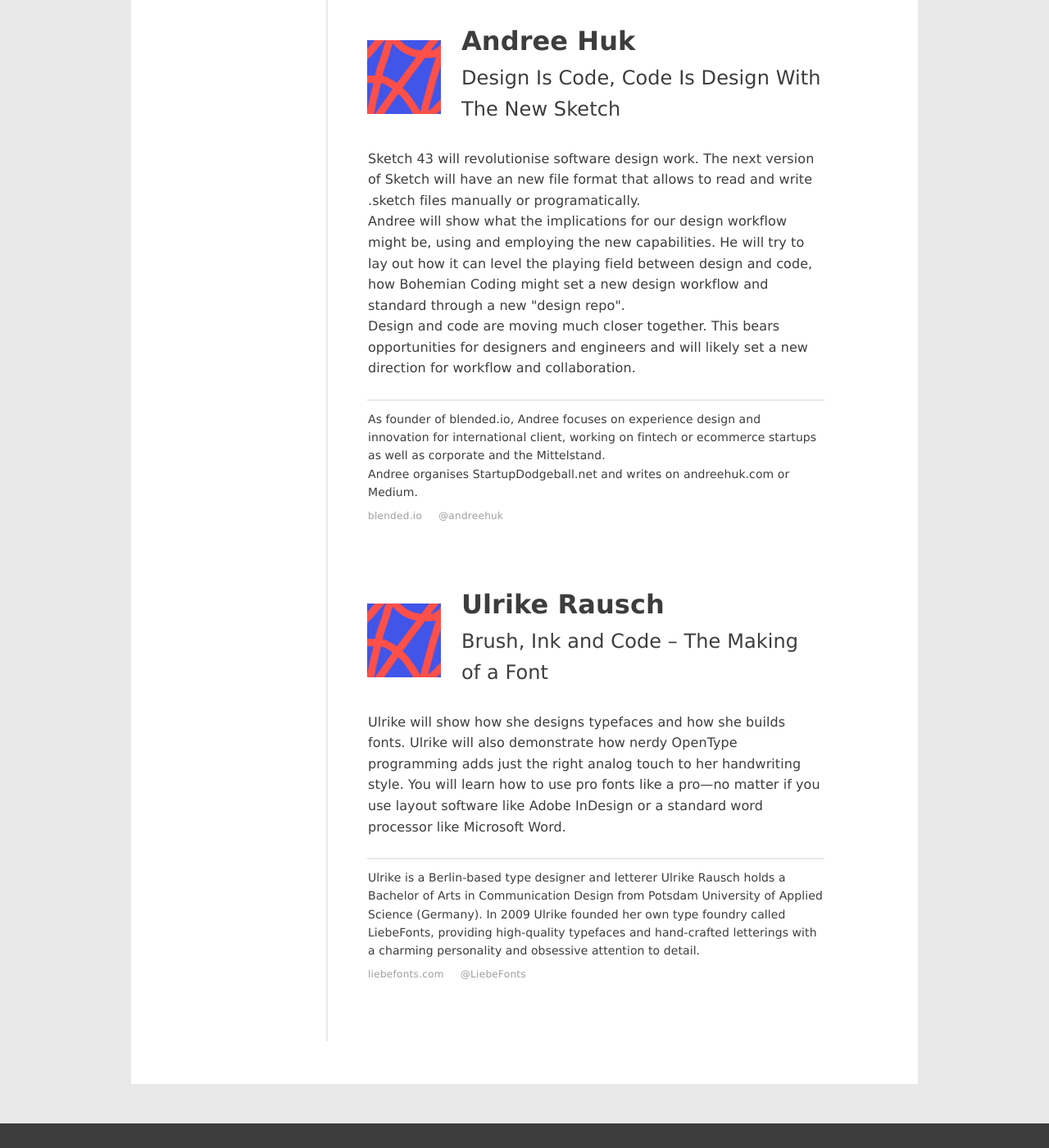
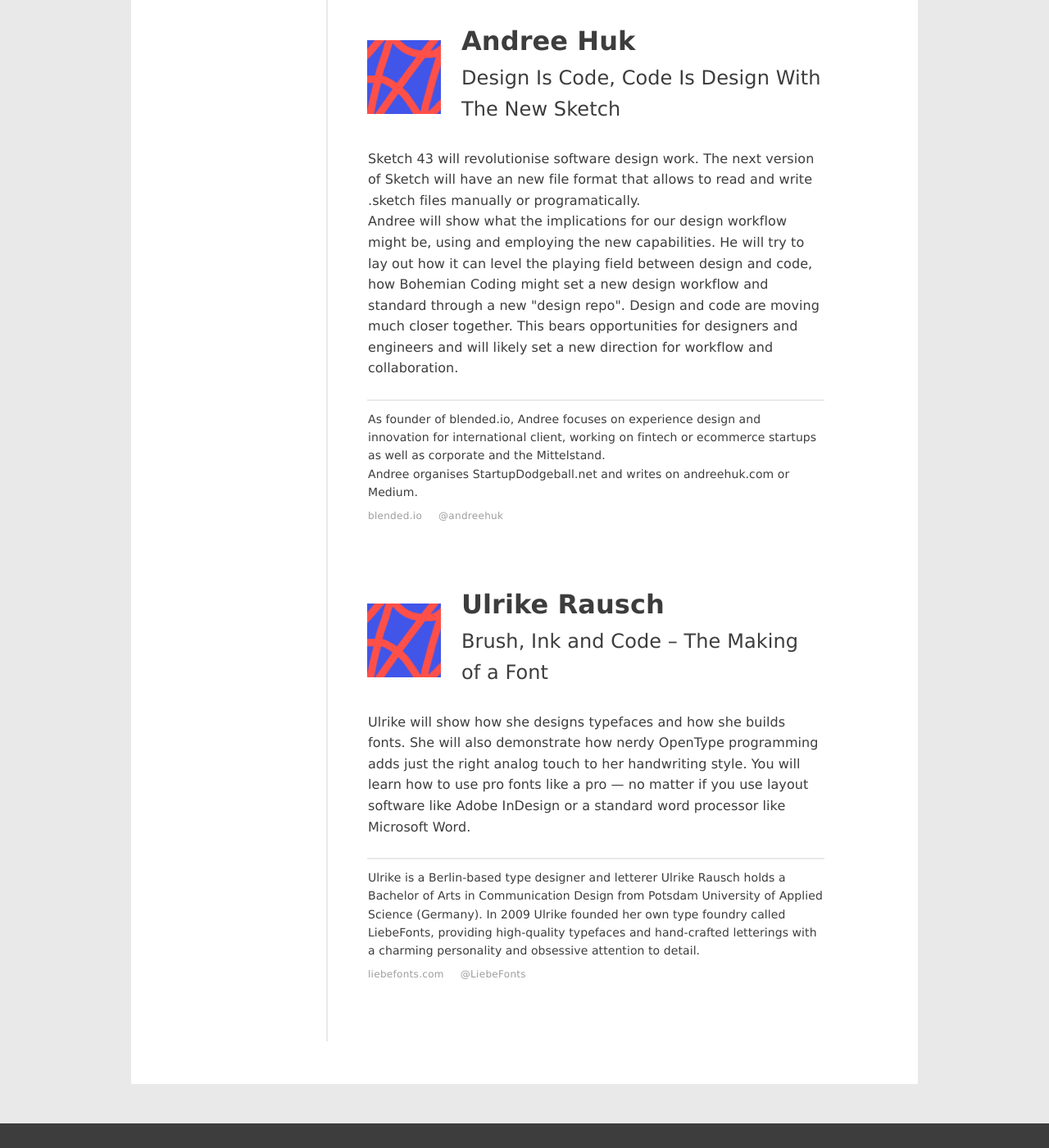
Before and after one commit to upfrontug/upfrontug.github.io, a Jekyll site: the page built from _posts/2017-06-13-meetup.html, in a window 1280 px wide and 1400 px high, scrolled down 854 px. Shown: the whole window at 82% size. Built offline with Jekyll 4.4.1, drawn with Linux system fonts in a browser that asks for light colours; a script that is not in the unit is left out.

Commit message:
fix line breaks

```diff
--- a/_posts/2017-06-13-meetup.html
+++ b/_posts/2017-06-13-meetup.html
@@ -17,7 +17,7 @@
     - name: 'Andree Huk'
       title: 'Design Is Code, Code Is Design With The New Sketch'
       picture:
-      desc: 'Sketch 43 will revolutionise software design work. The next version of Sketch will have an new file format that allows to read and write .sketch files manually or programatically.<br>Andree will show what the implications for our design workflow might be, using and employing the new capabilities. He will try to lay out how it can level the playing field between design and code, how Bohemian Coding might set a new design workflow and standard through a new "design repo".<br>Design and code are moving much closer together. This bears opportunities for designers and engineers and will likely set a new direction for workflow and collaboration.'
+      desc: 'Sketch 43 will revolutionise software design work. The next version of Sketch will have an new file format that allows to read and write .sketch files manually or programatically.<br>Andree will show what the implications for our design workflow might be, using and employing the new capabilities. He will try to lay out how it can level the playing field between design and code, how Bohemian Coding might set a new design workflow and standard through a new "design repo". Design and code are moving much closer together. This bears opportunities for designers and engineers and will likely set a new direction for workflow and collaboration.'
       bio: 'As founder of blended.io, Andree focuses on experience design and innovation for international client, working on fintech or ecommerce startups as well as corporate and the Mittelstand.<br>Andree organises StartupDodgeball.net and writes on andreehuk.com or Medium.'
       links:
         - url: 'http://blended.io/'
@@ -27,7 +27,7 @@
     - name: 'Ulrike Rausch'
       title: 'Brush, Ink and Code – The Making of a Font'
       picture:
-      desc: 'Ulrike will show how she designs typefaces and how she builds fonts. Ulrike will also demonstrate how nerdy OpenType programming adds just the right analog touch to her handwriting style. You will learn how to use pro fonts like a pro—no matter if you use layout software like Adobe InDesign or a standard word processor like Microsoft Word.'
+      desc: 'Ulrike will show how she designs typefaces and how she builds fonts. She will also demonstrate how nerdy OpenType programming adds just the right analog touch to her handwriting style. You will learn how to use pro fonts like a pro — no matter if you use layout software like Adobe InDesign or a standard word processor like Microsoft Word.'
       bio: 'Ulrike is a Berlin-based type designer and letterer Ulrike Rausch holds a Bachelor of Arts in Communication Design from Potsdam University of Applied Science (Germany). In 2009 Ulrike founded her own type foundry called LiebeFonts, providing high-quality typefaces and hand-crafted letterings with a charming personality and obsessive attention to detail.'
       links:
         - url: http://liebefonts.com/'
```
